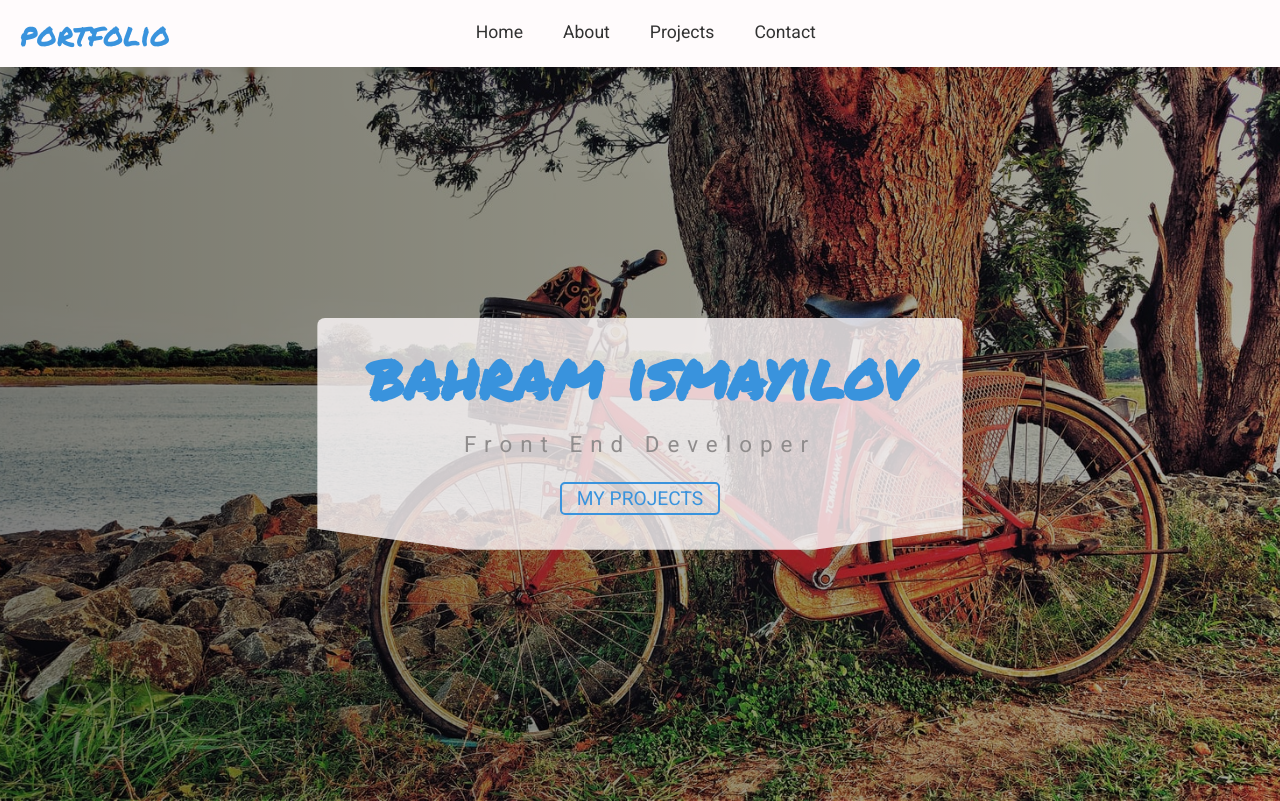
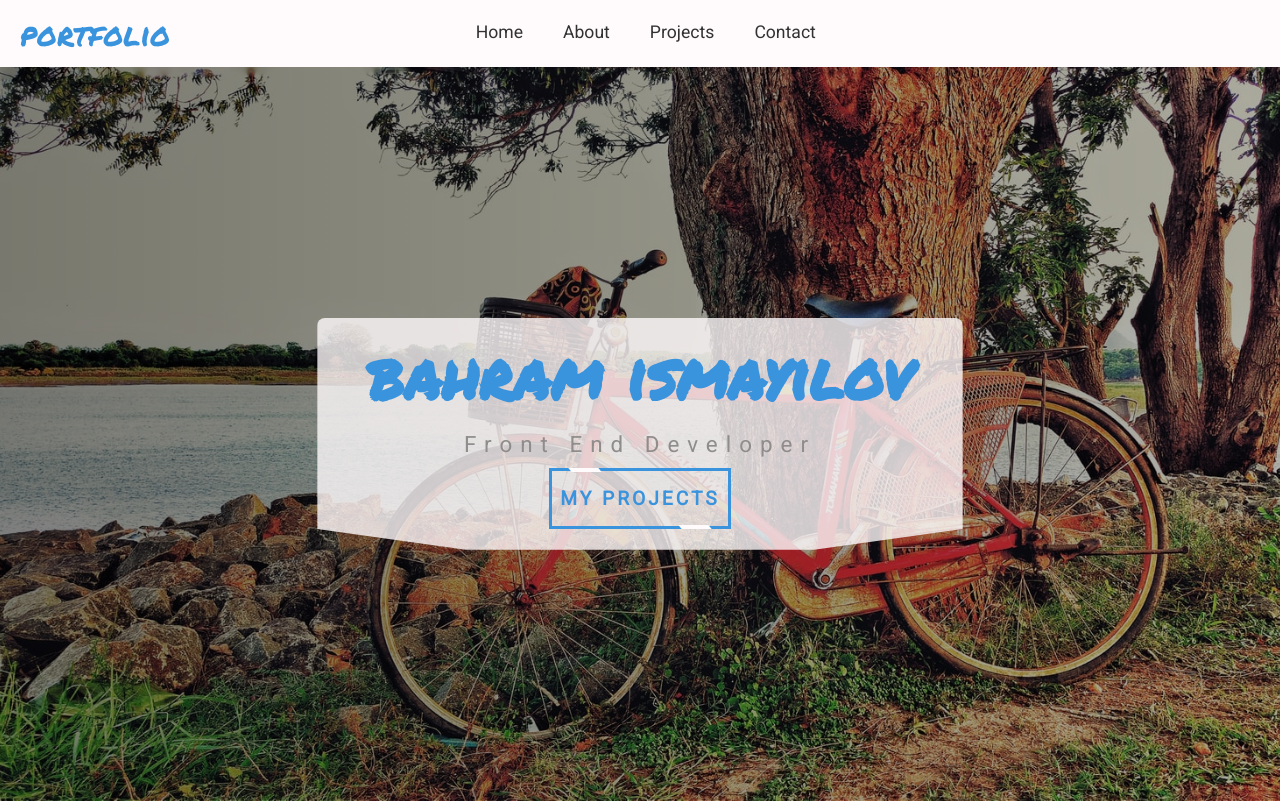
Before and after one commit to BahramIsmayilov/personalPage, a React (Create React App) app: page / in a window 1280 px wide. Built offline with nearby package versions, Linux system fonts and the light colour scheme; no server answers.

Commit message:
changed buttons design

```diff
--- a/src/App.css
+++ b/src/App.css
@@ -126,14 +126,6 @@
   display: -ms-flexbox;
   display: flex;
   height: calc(100vh - 66.4px);
-  background-image: -webkit-gradient(
-      linear,
-      right top,
-      left top,
-      from(rgba(0, 0, 0, 0.3)),
-      to(rgba(0, 0, 0, 0.5))
-    ),
-    url(./img/home-background.jpeg);
   background-image: -o-linear-gradient(
       right,
       rgba(0, 0, 0, 0.3),
@@ -180,7 +172,8 @@
   letter-spacing: var(--mainLetterSpacing);
   color: var(--mainDarkGrey);
 }
-.btn {
+
+/* .btn {
   text-decoration: none;
   text-transform: uppercase;
   font-size: 1.2rem;
@@ -197,6 +190,49 @@
 .btn:hover {
   color: var(--mainWhite);
   background-color: var(--mainBlue);
+} */
+
+.btn {
+  width: 180px;
+  padding: 1rem 0.5rem;
+  /* height: 60px; */
+  margin: 10px;
+  font-size: 1.2rem;
+  text-transform: uppercase;
+  letter-spacing: 3px;
+  background-color: transparent;
+  color: var(--mainBlue);
+  font-weight: 700;
+  border: none;
+  outline: none;
+  border: 3px solid var(--mainBlue);
+  position: relative;
+  cursor: pointer;
+  text-decoration: none;
+}
+.btn::before,
+.btn::after {
+  content: '';
+  height: 4px;
+  width: 30px;
+  background-color: var(--mainWhite);
+  position: absolute;
+  transition: 0.4s linear;
+  transform: skew(40deg);
+}
+.btn::before {
+  top: -3px;
+  left: 10%;
+}
+.btn::after {
+  bottom: -3px;
+  right: 10%;
+}
+.btn:hover::before {
+  left: 70%;
+}
+.btn:hover::after {
+  right: 70%;
 }
 /* *********** Hero *********** */
 .hero {
@@ -218,14 +254,7 @@
   height: 100vh;
   width: 100%;
   left: 0;
-  background-image: -webkit-gradient(
-    linear,
-    left top,
-    right top,
-    from(rgba(0, 0, 0, 0.1)),
-    color-stop(rgba(0, 0, 0, 0.5)),
-    to(rgba(0, 0, 0, 0.1))
-  );
+
   background-image: -o-linear-gradient(
     left,
     rgba(0, 0, 0, 0.1),
@@ -342,7 +371,6 @@
 }
 @media screen and (min-width: 992px) {
   .my-stack {
-    -ms-grid-columns: (1fr) [5];
     grid-template-columns: repeat(5, 1fr);
   }
 }
@@ -447,7 +475,6 @@
 .contact-email {
   display: -ms-grid;
   display: grid;
-  -ms-grid-columns: (1fr) [1];
   grid-template-columns: repeat(1, 1fr);
   margin: 0 auto;
   width: 100%;
--- a/src/components/ContactInfo.js
+++ b/src/components/ContactInfo.js
@@ -1,10 +1,10 @@
-import React, { useState } from "react";
-import Title from "../components/Title";
+import React, { useState } from 'react';
+import Title from '../components/Title';
 
 const ContactInfo = () => {
-  const [name, setName] = useState("");
-  const [email, setEmail] = useState("");
-  const [textarea, setTextarea] = useState("");
+  const [name, setName] = useState('');
+  const [email, setEmail] = useState('');
+  const [textarea, setTextarea] = useState('');
 
   return (
     <article className="article">
@@ -39,12 +39,10 @@ const ContactInfo = () => {
             onChange={e => setTextarea(e.target.value)}
           ></textarea>
           {name.length && email.length && textarea.length ? (
-            <input type="submit" value="submit here" className="btn"></input>
-          ) : (
-            <button className="btn" disabled>
-              please fill out all fields
+            <button type="submit" value="submit here" className="btn">
+              submit here
             </button>
-          )}
+          ) : null}
         </form>
       </div>
     </article>
--- a/src/components/Footer.js
+++ b/src/components/Footer.js
@@ -36,7 +36,7 @@ const Footer = () => {
         </a>
       </div>
       <p className="copy-right">
-        <MdCopyright className="copy-right-icon" /> Bahram Ismayilov 2019
+        <MdCopyright className="copy-right-icon" /> Bahram Ismayilov 2020
       </p>
     </footer>
   );
--- a/src/components/ProjectsBuiltType.js
+++ b/src/components/ProjectsBuiltType.js
@@ -1,5 +1,5 @@
-import React from "react";
-import { PersonalContext } from "../context/context";
+import React from 'react';
+import { PersonalContext } from '../context/context';
 
 const ProjectsBuiltType = () => {
   const { handleChange } = React.useContext(PersonalContext);
@@ -7,29 +7,29 @@ const ProjectsBuiltType = () => {
     <div className="projects-type-buttons">
       <button
         type="button"
-        className="btn btn-inline"
-        onClick={() => handleChange("all")}
+        className="btn "
+        onClick={() => handleChange('all')}
       >
         all
       </button>
       <button
         type="button"
-        className="btn btn-inline"
-        onClick={() => handleChange("react")}
+        className="btn"
+        onClick={() => handleChange('react')}
       >
         react
       </button>
       <button
         type="button"
-        className="btn btn-inline"
-        onClick={() => handleChange("jquery")}
+        className="btn "
+        onClick={() => handleChange('jquery')}
       >
         jquery
       </button>
       <button
         type="button"
-        className="btn btn-inline"
-        onClick={() => handleChange("vanilla js")}
+        className="btn "
+        onClick={() => handleChange('vanilla js')}
       >
         vanilla js
       </button>
--- a/src/pages/Home.js
+++ b/src/pages/Home.js
@@ -1,5 +1,5 @@
-import React from "react";
-import { Link } from "react-router-dom";
+import React from 'react';
+import { Link } from 'react-router-dom';
 
 const Home = () => {
   return (
@@ -7,7 +7,7 @@ const Home = () => {
       <div className="home-header">
         <h1>bahram ismayilov</h1>
         <p>front end developer</p>
-        <Link className="btn" to="/projects">
+        <Link className="btn btn-link" to="/projects">
           my projects
         </Link>
       </div>
```
Also changed, not shown: src/components/SingleProject.js (+4 -4 lines).
